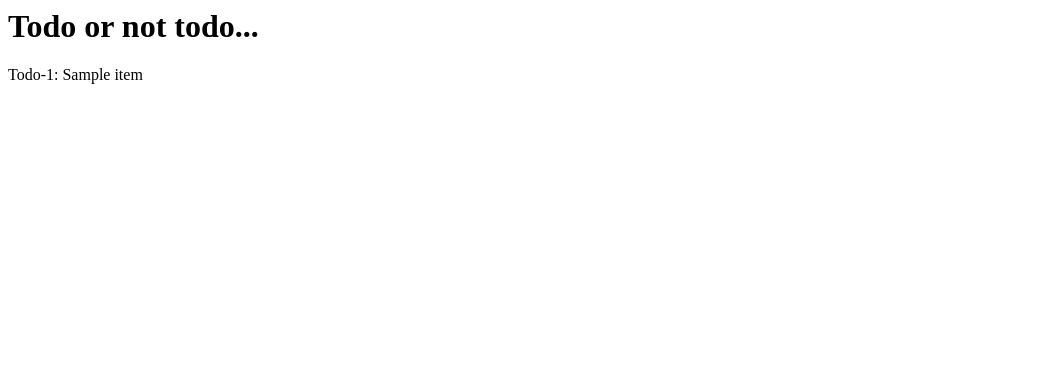
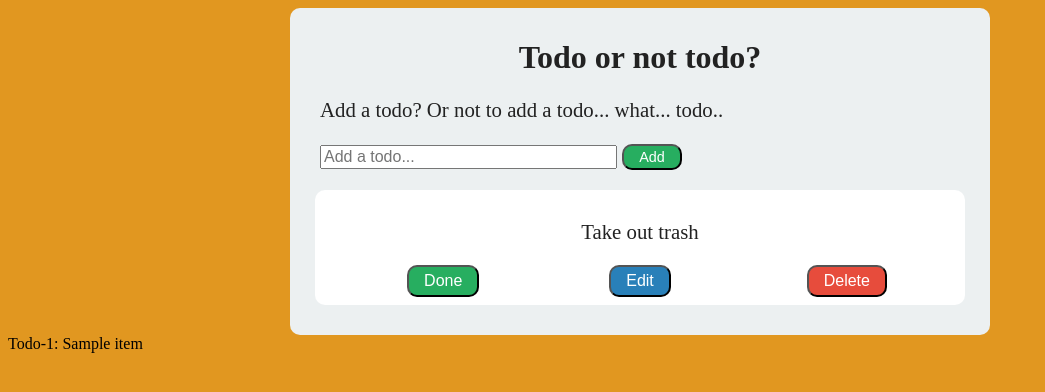
Before and after one commit to ChrisTregaskis/slimTodoApp, a PHP site: template templates/alltodospage.phtml in a window 1280 px wide. Shown: the top 392 px of the page, without its empty margins (0-1045 px from the left). Run offline with PHP 8.4, Linux system fonts and the light colour scheme; the template is opened without the code that fills it: most values are stand-ins (such as "Sample title", 1, 10 or a date in 2020).

Commit message:
completed static view FE

```diff
--- a/public/css/style.css
+++ b/public/css/style.css
@@ -1,3 +1,83 @@
 * {
-    color: red;
+    box-sizing: border-box;
 }
+
+body {
+    background-color: #E19720;
+}
+
+.container {
+    width: 700px;
+    margin: 0 auto;
+    background-color: #ecf0f1;
+    border-radius: 10px;
+    color: #222;
+    padding: 10px;
+}
+
+.container h1 {
+    text-align: center;
+}
+
+#done-event,
+.title-p {
+    margin-left: 20px;
+    font-size: 1.3rem;
+}
+
+#item-input {
+    font-size: 1rem;
+    width: 45%;
+}
+
+.item-box {
+    width: 650px;
+    height: auto;
+    margin: 20px auto;
+    background-color: #fff;
+    padding: 10px;
+    border-radius: 10px;
+    font-size: 1.3rem;
+    text-align: center;
+}
+
+.btns-container {
+    height: 30px;
+}
+
+.btn-box {
+    width: 32%;
+    display: inline-block;
+}
+
+.btn {
+    font-size: 1rem;
+    color: #fff;
+    border-radius: 10px;
+    padding: 5px 15px;
+    transition: transform 0.4s;
+}
+
+.btn:hover {
+    cursor: pointer;
+    transform: scale(1.1);
+    transition: transform 0.4s;
+}
+
+.add-item-btn {
+    font-size: 0.9rem;
+    background-color: #27ae60;
+    padding: 3px 15px;
+}
+
+.done-item-btn {
+    background-color: #27ae60;
+}
+
+.edit-item-btn {
+    background-color: #2980b9;
+}
+
+.delete-item-btn {
+    background-color: #e74c3c;
+}
--- a/templates/alltodospage.phtml
+++ b/templates/alltodospage.phtml
@@ -1,4 +1,47 @@
-<h1>Todo or not todo...</h1>
+<!DOCTYPE html>
+<html lang="en">
+<head>
+    <meta charset="utf-8"/>
+    <meta name="viewport" content="width=device-width, initial-scale=1">
+    <title>Todo ToDone</title>
+    <link href="./css/style.css" type="text/css" rel="stylesheet"/>
+</head>
+<body>
+    <div class="container">
+        <h1>Todo or not todo?</h1>
+        <p class="title-p">Add a todo? Or not to add a todo... what... todo..</p>
+        <form id="done-event" method="post">
+            <input type="text" id="item-input" placeholder="Add a todo...">
+            <input class="btn add-item-btn" type="submit" name="done-item" value="Add">
+        </form>
+        <div class="item-box">
+            <p>Take out trash</p>
+            <div class="item-border"></div>
+            <div class="btns-container">
+                <div class="btn-box">
+                    <form id="done-event" method="post">
+                        <input type="hidden" id="id-from-db" name="id-from-db" value="id-from-db">
+                        <input class="btn done-item-btn" type="submit" name="done-item" value="Done">
+                    </form>
+                </div>
+                <div class="btn-box">
+                    <form id="edit-event" method="post">
+                        <input type="hidden" id="id-from-db" name="id-from-db" value="id-from-db">
+                        <input class="btn edit-item-btn" type="submit" name="edit-item" value="Edit">
+                    </form>
+                </div>
+                <div class="btn-box">
+                    <form id="delete-event" method="post">
+                        <input type="hidden" id="id-from-db" name="id-from-db" value="id-from-db">
+                        <input class="btn delete-item-btn" type="submit" name="delete-item" value="Delete">
+                    </form>
+                </div>
+            </div>
+        </div>
+
+    </div>
+</body>
+</html>
 
 <?php
 
```
